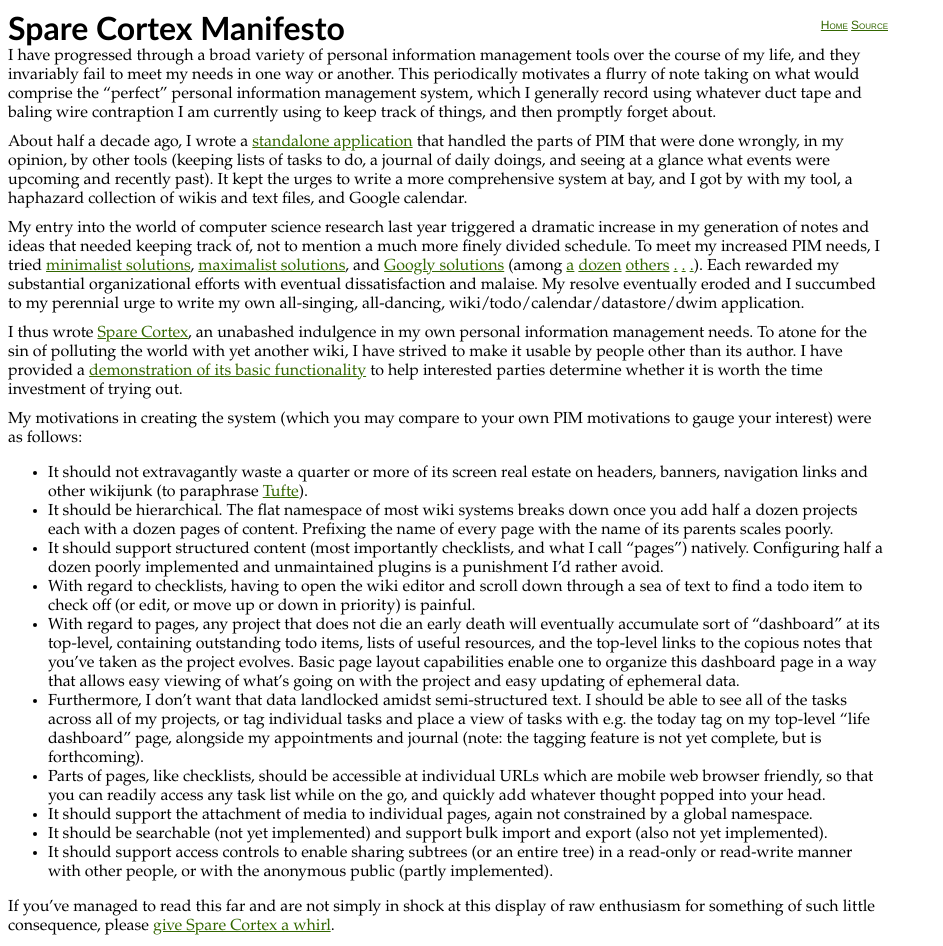
After one commit to samskivert/memory, a web app: page /about.html in a window 1280 px wide. The commit adds this page. Shown: the whole page, without its empty margins (0-943 px from the left). Run offline with its HTML, style and script files only (its server is not run), Linux system fonts and the light colour scheme; data that the repository does not hold is empty.

Commit message:
Added the manifesto to the project, linked to it from the main page.

```diff
--- /dev/null
+++ b/src/main/webapp/about.html
@@ -0,0 +1,146 @@
+<?xml version="1.0" encoding="UTF-8" ?>
+<!DOCTYPE html PUBLIC "-//W3C//DTD XHTML 1.1//EN" "http://www.w3.org/TR/xhtml11/DTD/xhtml11.dtd">
+<html xmlns="http://www.w3.org/1999/xhtml" xmlns:fb="http://www.facebook.com/2008/fbml">
+<head>
+  <title>Spare Cortex</title>
+  <style>
+    body {
+      font-family: "Palatino", "Times New Roman", Times, serif;
+      width: 880px;
+    }
+    h1, h2 {
+      font-family: 'Trebuchet MS', serif;
+      margin: 0px;
+    }
+    h2 {
+      border-bottom: 1px dashed;
+      margin-bottom: 5px;
+    }
+    p {
+      margin: 0px 0px 10px 0px;
+    }
+    a, a:visited {
+      color: #336600;
+    }
+    .navi {
+      padding-top: 10px;
+      font-family: Helvetica, Arial, sans-serif;
+      font-variant: small-caps;
+      float: right;
+      font-size: 12px;
+    }
+    .screenshot {
+      border: 5px solid #999999;
+    }
+  </style>
+</head>
+<body>
+  <div class="navi">
+    <a href="/">Home</a>
+    <a href="http://github.com/samskivert/memory/">Source</a>
+  </div>
+
+  <h1>Spare Cortex Manifesto</h1>
+
+  <p> I have progressed through a broad variety of personal information
+      management tools over the course of my life, and they invariably fail to
+      meet my needs in one way or another. This periodically motivates a flurry
+      of note taking on what would comprise the “perfect” personal information
+      management system, which I generally record using whatever duct tape and
+      baling wire contraption I am currently using to keep track of things, and
+      then promptly forget about. </p>
+
+  <p> About half a decade ago, I wrote
+      a <a href="http://samskivert.com/code/jikan">standalone application</a>
+      that handled the parts of PIM that were done wrongly, in my opinion, by
+      other tools (keeping lists of tasks to do, a journal of daily doings, and
+      seeing at a glance what events were upcoming and recently past). It kept
+      the urges to write a more comprehensive system at bay, and I got by with
+      my tool, a haphazard collection of wikis and text files, and Google
+      calendar. </p>
+
+  <p> My entry into the world of computer science research last year triggered
+      a dramatic increase in my generation of notes and ideas that needed
+      keeping track of, not to mention a much more finely divided schedule. To
+      meet my increased PIM needs, I
+      tried <a href="http://code.google.com/p/w2wiki/">minimalist
+      solutions</a>, <a href="http://twiki.org/">maximalist solutions</a>, and
+      <a href="https://sites.google.com/">Googly solutions</a>
+      (among <a href="http://culturedcode.com/things/">a</a>
+      <a href="http://www.rememberthemilk.com/">dozen</a>
+      <a href="http://www.evernote.com/">others</a>
+      <a href="http://www.google.com/notebook/">.</a>
+      <a href="http://backpackit.com/">.</a>
+      <a href="http://projects.gnome.org/tomboy/">.</a>).
+      Each rewarded my substantial organizational efforts with eventual
+      dissatisfaction and malaise. My resolve eventually eroded and I succumbed
+      to my perennial urge to write my own all-singing, all-dancing,
+      wiki/todo/calendar/datastore/dwim application. </p>
+
+  <p> I thus wrote <a href="/">Spare Cortex</a>, an unabashed indulgence in my
+      own personal information management needs. To atone for the sin of
+      polluting the world with yet another wiki, I have strived to make it
+      usable by people other than its author. I have provided
+      a <a href="http://sparecortex.com/c/demo">demonstration of its basic
+      functionality</a> to help interested parties determine whether it is
+      worth the time investment of trying out. </p>
+
+  <p> My motivations in creating the system (which you may compare to your own
+      PIM motivations to gauge your interest) were as follows: </p>
+
+  <ul>
+  <li> It should not extravagantly waste a quarter or more of its screen real
+       estate on headers, banners, navigation links and other wikijunk (to
+       paraphrase <a href="http://en.wikipedia.org/wiki/Chartjunk">Tufte</a>). </li>
+
+  <li> It should be hierarchical. The flat namespace of most wiki systems
+       breaks down once you add half a dozen projects each with a dozen pages
+       of content. Prefixing the name of every page with the name of its
+       parents scales poorly. </li>
+
+  <li> It should support structured content (most importantly checklists, and
+       what I call “pages”) natively. Configuring half a dozen poorly
+       implemented and unmaintained plugins is a punishment I’d rather
+       avoid. </li>
+
+  <li> With regard to checklists, having to open the wiki editor and scroll
+       down through a sea of text to find a todo item to check off (or edit, or
+       move up or down in priority) is painful. </li>
+
+  <li> With regard to pages, any project that does not die an early death will
+       eventually accumulate sort of “dashboard” at its top-level, containing
+       outstanding todo items, lists of useful resources, and the top-level
+       links to the copious notes that you’ve taken as the project evolves.
+       Basic page layout capabilities enable one to organize this dashboard
+       page in a way that allows easy viewing of what’s going on with the
+       project and easy updating of ephemeral data. </li>
+
+  <li> Furthermore, I don’t want that data landlocked amidst semi-structured
+       text. I should be able to see all of the tasks across all of my
+       projects, or tag individual tasks and place a view of tasks with e.g.
+       the today tag on my top-level “life dashboard” page, alongside my
+       appointments and journal (note: the tagging feature is not yet complete,
+       but is forthcoming). </li>
+
+  <li> Parts of pages, like checklists, should be accessible at individual URLs
+       which are mobile web browser friendly, so that you can readily access
+       any task list while on the go, and quickly add whatever thought popped
+       into your head. </li>
+
+  <li> It should support the attachment of media to individual pages, again not
+       constrained by a global namespace. </li>
+
+  <li> It should be searchable (not yet implemented) and support bulk import
+       and export (also not yet implemented). </li>
+
+  <li> It should support access controls to enable sharing subtrees (or an
+       entire tree) in a read-only or read-write manner with other people, or
+       with the anonymous public (partly implemented). </li>
+  </ul>
+
+  <p> If you’ve managed to read this far and are not simply in shock at this
+      display of raw enthusiasm for something of such little consequence,
+      please <a href="/">give Spare Cortex a whirl</a>. </p>
+
+</body>
+</html>
```
Also changed, not shown: src/main/webapp/index.html (+9 -4 lines).
